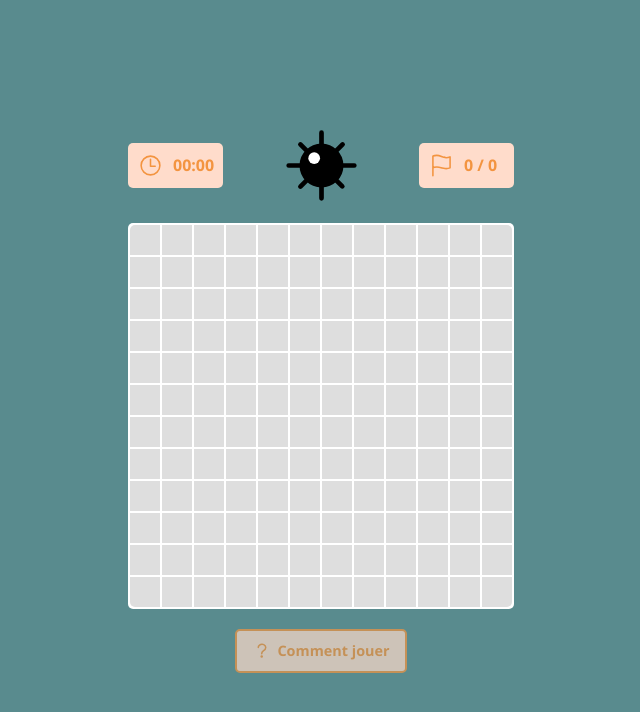
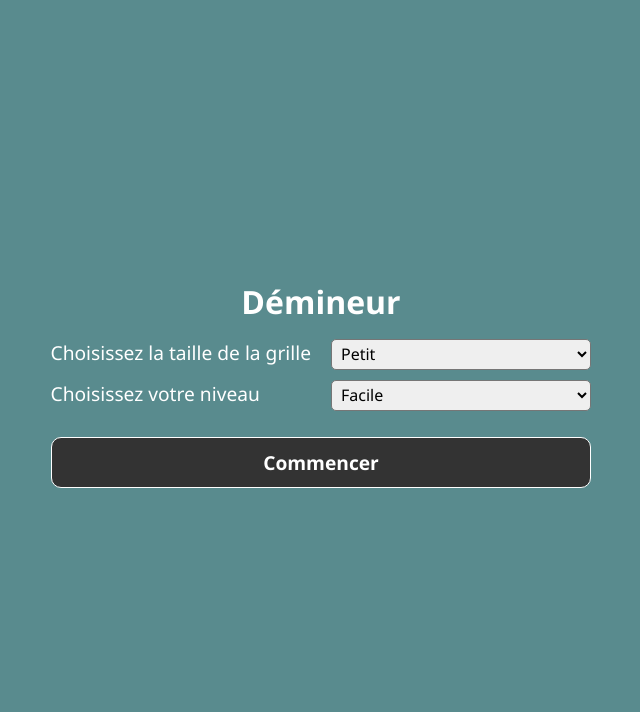
Before and after one commit to cedric69lt/Minesweeper, a React (Create React App) app: page / in a window 1280 px wide. Shown: the top 712 px of the page, without its empty margins (319-959 px from the left). Built offline with nearby package versions, Linux system fonts and the light colour scheme.

Commit message:
feat: start home parameters

```diff
--- a/src/App.tsx
+++ b/src/App.tsx
@@ -21,6 +21,7 @@ import Help from './components/Help/Help';
 import Logo from './assets/logo';
 import './App.scss';
 import Question from './assets/question';
+import Home from './components/Home/Home';
 // ---------------------------------------------------------------------------------------------------------------------
 
 const App = () => {
@@ -28,7 +29,7 @@ const App = () => {
 
 	return (
 		<div className='App'>
-			<RecoilRoot>
+			{/* <RecoilRoot>
 				<div className='stats'>
 					<Timer />
 					<Logo className={'logo'} />
@@ -49,7 +50,10 @@ const App = () => {
 						displayHelp(false);
 					}}
 				/>
-			)}
+			)} */}
+			<header className='App-header'>
+				<Home />
+			</header>
 		</div>
 	);
 };
--- /dev/null
+++ b/src/components/Home/Home.tsx
@@ -0,0 +1,30 @@
+import './styles.scss';
+
+const Home = () => {
+	return (
+		<div className='gameContainer'>
+			<h1 className='gameTitle'>Démineur</h1>
+			<div className='settingsContainer'>
+				<div className='selectorBox'>
+					<p className='chooseTitle'>Choisissez la taille de la grille</p>
+					<select className='parameterBox'>
+						<option value='little'>Petit</option>
+						<option value='medium'>Moyen</option>
+						<option value='big'>Grand</option>
+					</select>
+				</div>
+				<div className='selectorBox'>
+					<p className='chooseTitle'>Choisissez votre niveau</p>
+					<select className='parameterBox'>
+						<option value='easy'>Facile</option>
+						<option value='medium'>Moyen</option>
+						<option value='hard'>Difficile</option>
+					</select>
+				</div>
+				<button className='startGameBtn'>Commencer</button>
+			</div>
+		</div>
+	);
+};
+
+export default Home;
--- /dev/null
+++ b/src/components/Home/styles.scss
@@ -0,0 +1,47 @@
+.gameContainer {
+    display: flex;
+    flex-direction: column;
+    align-items: center;
+    justify-content: center;
+    height: 100vh;
+}
+
+.gameTitle {
+    font-size: 2rem;
+    font-weight: bold;
+}
+
+.settingsContainer {
+    display: grid;
+    grid-template-rows: repeat(2, 1fr);
+    margin: 1rem 0 1rem 0;
+    gap: 10px;
+}
+
+.selectorBox {
+    display: grid;
+    grid-template-columns: 1fr 1fr;
+    gap: 20px;
+}
+
+.chooseTitle{
+    font-size: 1.2rem;
+}
+
+.parameterBox {
+    font-size: 1rem;
+    border-radius: 5px;
+    padding: 2.5px 5px;
+}
+
+.startGameBtn {
+    margin: 1rem 0 1rem 0;
+    padding: 0.7rem 1rem;
+    border-radius: 10px;
+    font-size: 1.2rem;
+    font-weight: bold;
+    background-color: #333;
+    color: #FFF;
+    border: #FFF 0.5px solid;
+    cursor: pointer;
+}
--- a/src/index.scss
+++ b/src/index.scss
@@ -5,17 +5,12 @@
 	font-family: 'Segoe UI', Tahoma, Geneva, Verdana, sans-serif;
 	-webkit-font-smoothing: antialiased;
 	-moz-osx-font-smoothing: grayscale;
-	user-select: none;
 }
 
 #root {
-	display: flex;
-	flex-direction: column;
-	justify-content: center;
-	align-items: center;
-	gap: 20px;
 	width: 100svw;
 	height: 100svh;
 	background: #598b8e;
 	overflow: hidden;
+	color: #fff;
 }
```
